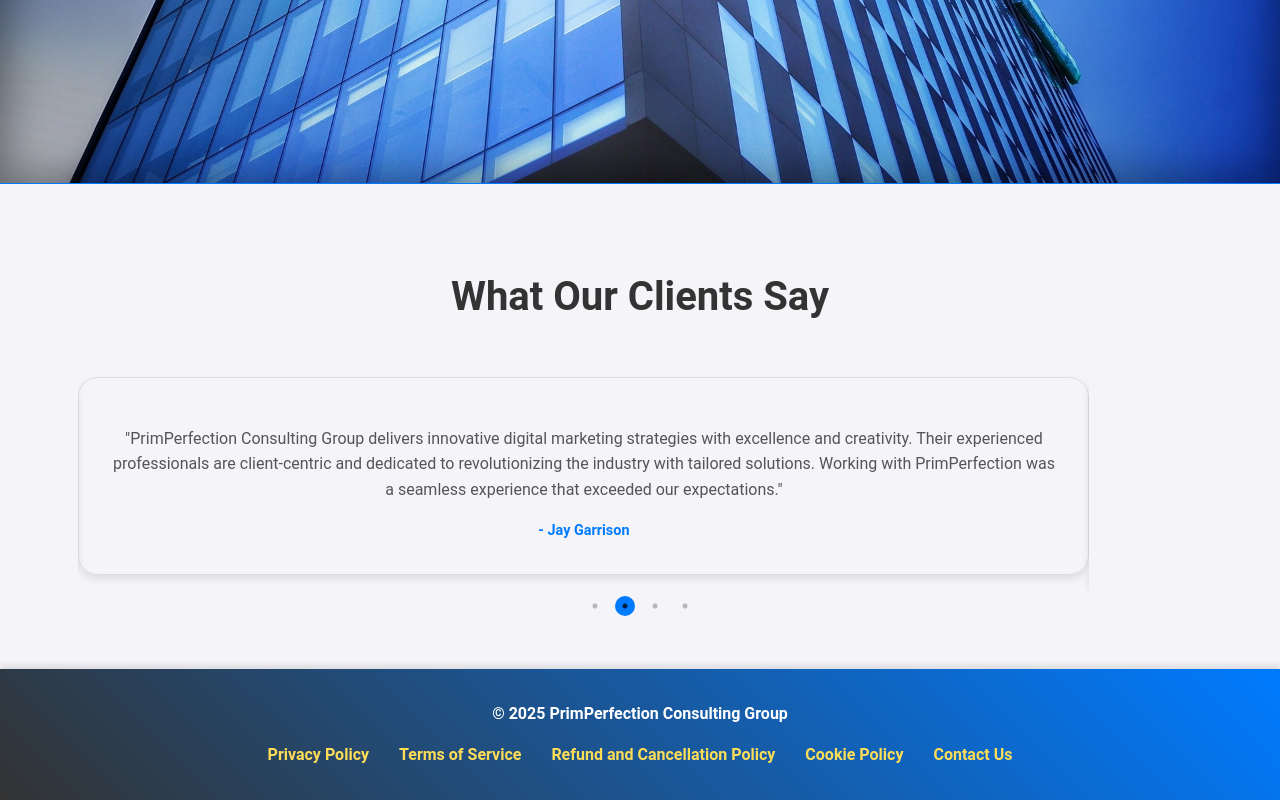
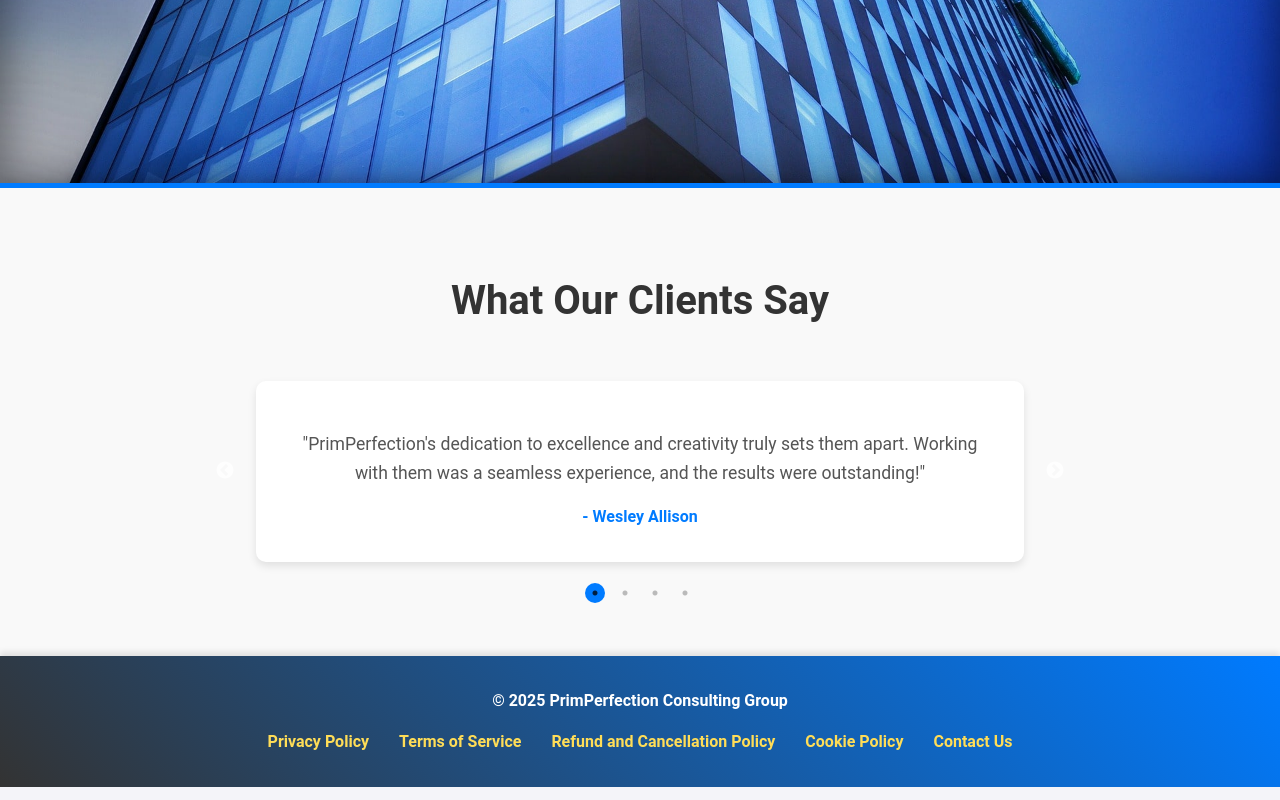
Before and after one commit to IrregularGamer/PPCG-WebSite, a website: page index.html in a window 1280 px wide. Shown: the part 657-1457 px from the top of the page. Drawn offline with nearby package versions, Linux system fonts and the light colour scheme; files whose address does not match are found by name.

Commit message:
fix somewhat

```diff
--- a/css/style.css
+++ b/css/style.css
@@ -244,102 +244,78 @@
   color: #555;
   line-height: 1.8;
 }
-/* General Testimonials Section */
+
+/* Testimonials Section */
 .testimonials {
-  overflow: visible;
-  background: #f4f4f9;
+  background: #f9f9f9;
   padding: 3rem 1rem;
   text-align: center;
-  display: flex;
-  flex-direction: column;
-  align-items: center;
-  justify-content: center;
-  border-top: 1px solid #007bff;
+  border-top: 5px solid #007bff;
+  box-shadow: 0 -3px 10px rgba(0, 0, 0, 0.1);
 }
 
 .testimonials h2 {
   font-size: 2.5rem;
+  color: #333;
   margin-bottom: 2rem;
-  color: #333;
 }
 
-/* Testimonial Carousel */
 .testimonial-carousel {
+  max-width: 800px;
+  margin: 0 auto;
   position: relative;
-  width: 90%;
-  margin: 0 auto; /* Center carousel on the page */
-  padding: 0px; /* Add padding to prevent clipping */
-}
-
-.slick-list {
-  /*overflow: auto; /* Prevent slides from overflowing */
-  width: 90%; /* Increased width */
-  margin: 0 auto; /* Center carousel on the page */
-  padding: 0px 0px; /* Increased padding to prevent clipping */
-}
-
-.slick-slide {
-  text-align: center; /* Center-align testimonials */
-  margin: 0 auto;
-  padding: 0 15px; /* Add some horizontal padding */
-  width: 100%; /* Increased width */
 }
 
 .testimonial {
-  border: 1px solid #ddd;
-  padding: 2rem; /* Increased padding */
-  border-radius: 20px;
+  padding: 2rem;
+  background: #ffffff;
+  border-radius: 10px;
   box-shadow: 0 4px 8px rgba(0, 0, 0, 0.1);
+  margin: 1rem;
   text-align: center;
-  margin: 1rem auto; /* Increased margin */
-  width: 100%;
-  transition: transform 0.2s ease, box-shadow 0.2s ease;
-  font-size: 1.1rem; /* Slightly larger text for better readability */
-  max-height: 350px; /* Increased height */
+  transition: transform 0.3s ease, box-shadow 0.3s ease;
 }
 
 .testimonial:hover {
-  transform: scale(1.01); /* Slight hover effect */
+  transform: scale(1.05);
   box-shadow: 0 6px 12px rgba(0, 0, 0, 0.15);
 }
 
-/* Testimonial Content */
 .testimonial p {
-  font-size: 1rem;
+  font-size: 1.1rem;
   color: #555;
   line-height: 1.6;
 }
 
 .testimonial span {
   display: block;
-  margin-top: 0.5rem;
+  margin-top: 1rem;
   font-weight: bold;
   color: #007bff;
-  font-size: 0.9rem;
 }
 
-/* Dots Navigation */
 .slick-dots {
-  display: block !important; /* Ensure dots are visible */
-  text-align: center; /* Center-align the dots */
-  margin-top: 1.5rem; /* Add some spacing above the dots */
+  margin-top: 2rem;
+  list-style: none;
+  text-align: center;
+  padding: 0;
 }
 
 .slick-dots li {
-  display: inline-block; /* Ensure dots are in a line */
-  margin: 0 5px; /* Add some spacing between dots */
+  display: inline-block;
+  margin: 0 5px;
 }
 
 .slick-dots li button {
-  background: #ddd; /* Default dot color */
-  width: 12px; /* Slightly larger dots */
+  width: 12px;
   height: 12px;
+  background: #ddd;
   border-radius: 50%;
   border: none;
 }
 
 .slick-dots li.slick-active button {
-  background: #007bff; /* Highlight active dot */
+  background: #007bff;
 }
 
 /* Form styles */
--- a/index.html
+++ b/index.html
@@ -73,46 +73,30 @@
         <div class="testimonial-carousel">
           <div class="testimonial">
             <p>
-              "I am truly impressed by the dedicated team at PrimPerfection
-              Consulting Group. Their business values of excellence, creativity,
-              and integrity shine through in their unique digital marketing
-              solutions. They are reliable partners who are truly
-              client-centric, providing tailored strategies that deliver
-              excellent results. Working with PrimPerfection has been a
-              game-changer for my business!"
+              "PrimPerfection's dedication to excellence and creativity truly
+              sets them apart. Working with them was a seamless experience, and
+              the results were outstanding!"
             </p>
             <span>- Wesley Allison</span>
           </div>
           <div class="testimonial">
             <p>
-              "PrimPerfection Consulting Group delivers innovative digital
-              marketing strategies with excellence and creativity. Their
-              experienced professionals are client-centric and dedicated to
-              revolutionizing the industry with tailored solutions. Working with
-              PrimPerfection was a seamless experience that exceeded our
-              expectations."
+              "Exceptional service with innovative strategies. PrimPerfection
+              transformed our online presence and helped us reach new heights."
             </p>
             <span>- Jay Garrison</span>
           </div>
           <div class="testimonial">
             <p>
-              "PrimPerfection Consulting Group exceeded my expectations with
-              their innovative digital marketing strategies. Their team of
-              experienced professionals truly values excellence, creativity, and
-              integrity. They are client-centric and deliver tailored solutions
-              that revolutionize the digital marketing landscape. I highly
-              recommend PrimPerfection to anyone looking for top-notch marketing
-              services."
+              "Highly professional and client-focused. They delivered tailored
+              solutions that exceeded expectations."
             </p>
             <span>- Gabriel Fitch</span>
           </div>
           <div class="testimonial">
             <p>
-              "I am extremely impressed with PrimPerfection Consulting Group's
-              innovative approach to digital marketing. Their team of passionate
-              professionals delivers tailored solutions with excellence and
-              creativity, always putting the client first. Working with
-              PrimPerfection has been a game-changer for my business."
+              "Their team goes above and beyond to ensure success.
+              PrimPerfection is a game-changer in digital marketing!"
             </p>
             <span>- Steve Vincent</span>
           </div>
--- a/js/script.js
+++ b/js/script.js
@@ -49,19 +49,17 @@
   // Initialize Slick Carousel
   if ($(".testimonial-carousel").length) {
     console.log("Initializing the Slick carousel...");
-    $(".testimonial-carousel").slick({
-      infinite: true, // Enable infinite scrolling
-      slidesToShow: 1, // Show one testimonial at a time
-      slidesToScroll: 1, // Scroll one testimonial at a time
-      autoplay: true, // Enable autoplay
-      autoplaySpeed: 3000, // Set autoplay speed to 3 seconds
-      dots: true, // Enable dots navigation
-      arrows: false, // Disable arrows
-      draggable: true, // Allow mouse dragging
-      swipe: true, // Enable swipe for touch devices
-      touchThreshold: 10, // Adjust swipe sensitivity
-      adaptiveHeight: true, // Adjust height dynamically based on content
+    $(document).ready(function () {
+      $(".testimonial-carousel").slick({
+        dots: true, // Enable dots navigation
+        infinite: true, // Infinite scrolling
+        speed: 500, // Transition speed
+        slidesToShow: 1, // Show one slide at a time
+        slidesToScroll: 1, // Scroll one slide at a time
+        adaptiveHeight: true, // Adjust height based on content
+      });
     });
+
   } else {
     console.warn("Slick carousel element not found!");
   }
```
Also changed, not shown: form-submission/server.js (deleted, +0 -46 lines).
